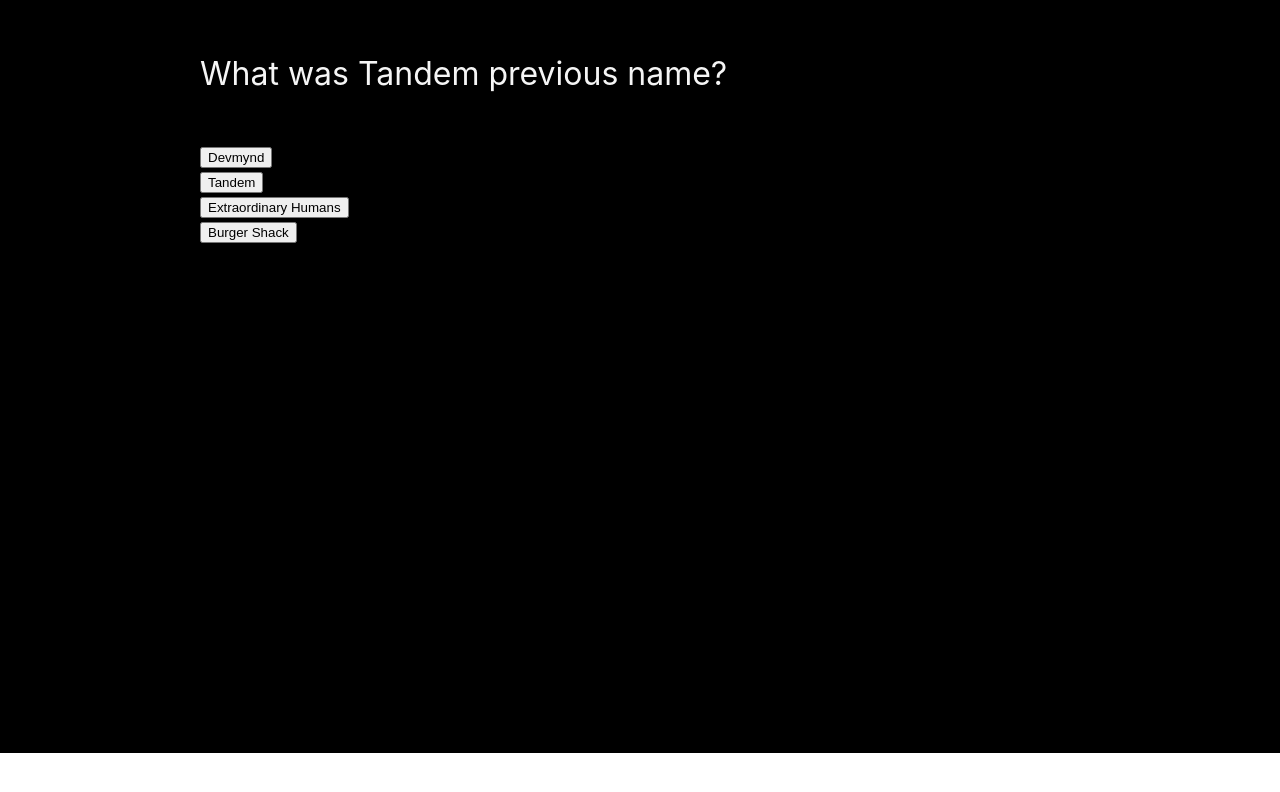
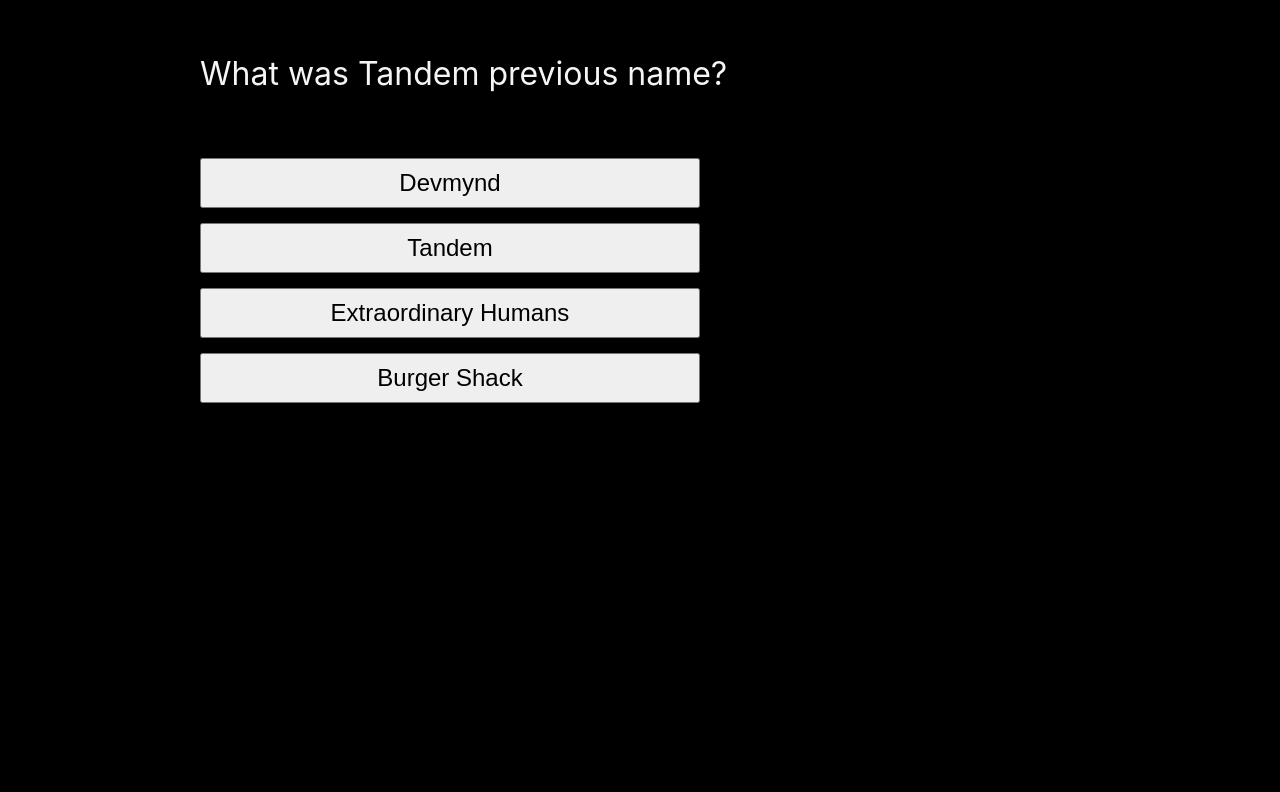
Before and after one commit to trungpham10/tandem_challenge, a React (Create React App) app: page / in a window 1280 px wide. Shown: the part 146-938 px from the top of the page. Before the commit the page ends 899 px from the top, so only its background shows below. Built offline with nearby package versions, Linux system fonts and the light colour scheme.

Commit message:
change button styling

```diff
--- a/src/App.js
+++ b/src/App.js
@@ -52,7 +52,7 @@ export default class App extends Component {
     return this.state.data.length > 0 ? (
       <div className="App">
         {this.state.index >= this.state.data.length ? (
-          <h1>Game Ended! Your score is {this.state.score}/{this.state.data.length}</h1>
+          <h1 className="endGame">Good game, your score is {this.state.score}/{this.state.data.length}!</h1>
         ) : (
           <Questions data={this.state.data[this.state.index]} score={this.state.score} handleScore={this.handleScore} handleIndex={this.handleIndex} handleShuffle={this.handleShuffle} shuffledAnswers={this.state.shuffledAnswers}/>
         )}
--- a/src/components/Answer.jsx
+++ b/src/components/Answer.jsx
@@ -22,7 +22,7 @@ export default class Answer extends React.Component {
     render() {
         return (
             <div className="perChoice">
-                <button onClick={() => this.checkAnswer(this.props.answer)}>
+                <button className="ans-btn" onClick={() => this.checkAnswer(this.props.answer)}>
                     {this.props.answer}
                 </button>
             </div>
--- a/src/style.css
+++ b/src/style.css
@@ -20,6 +20,18 @@
 
 .perChoice {
   background-color: black;
-  font-size: 20px;
+  font-size: 50px;
   background-size: cover;
+  width: 250px;
 }
+
+.ans-btn {
+  width: 500px;
+  height: 50px;
+  font-size: x-large;
+}
+
+.endGame {
+  background-color: black;
+  color: whitesmoke;
+}
```
